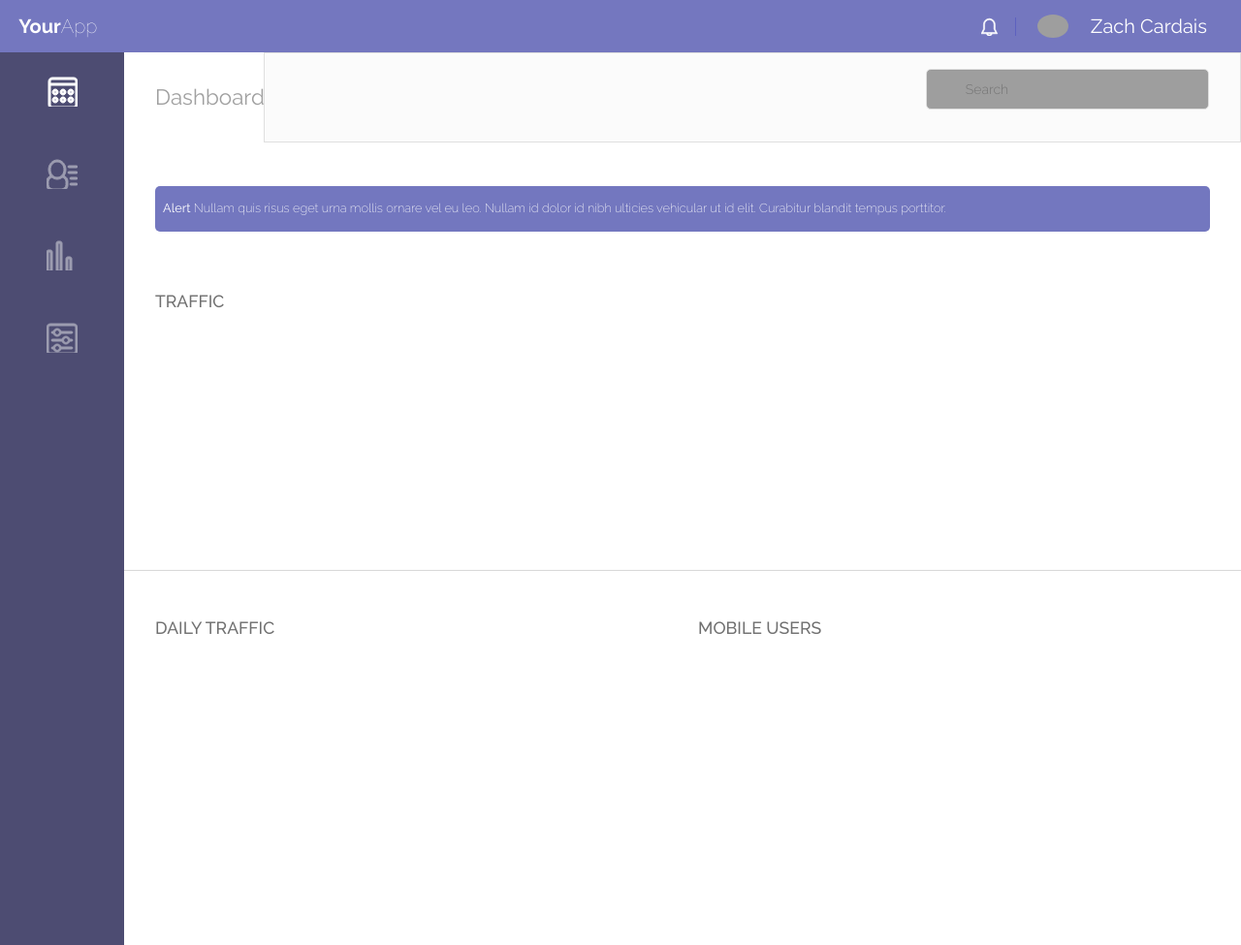
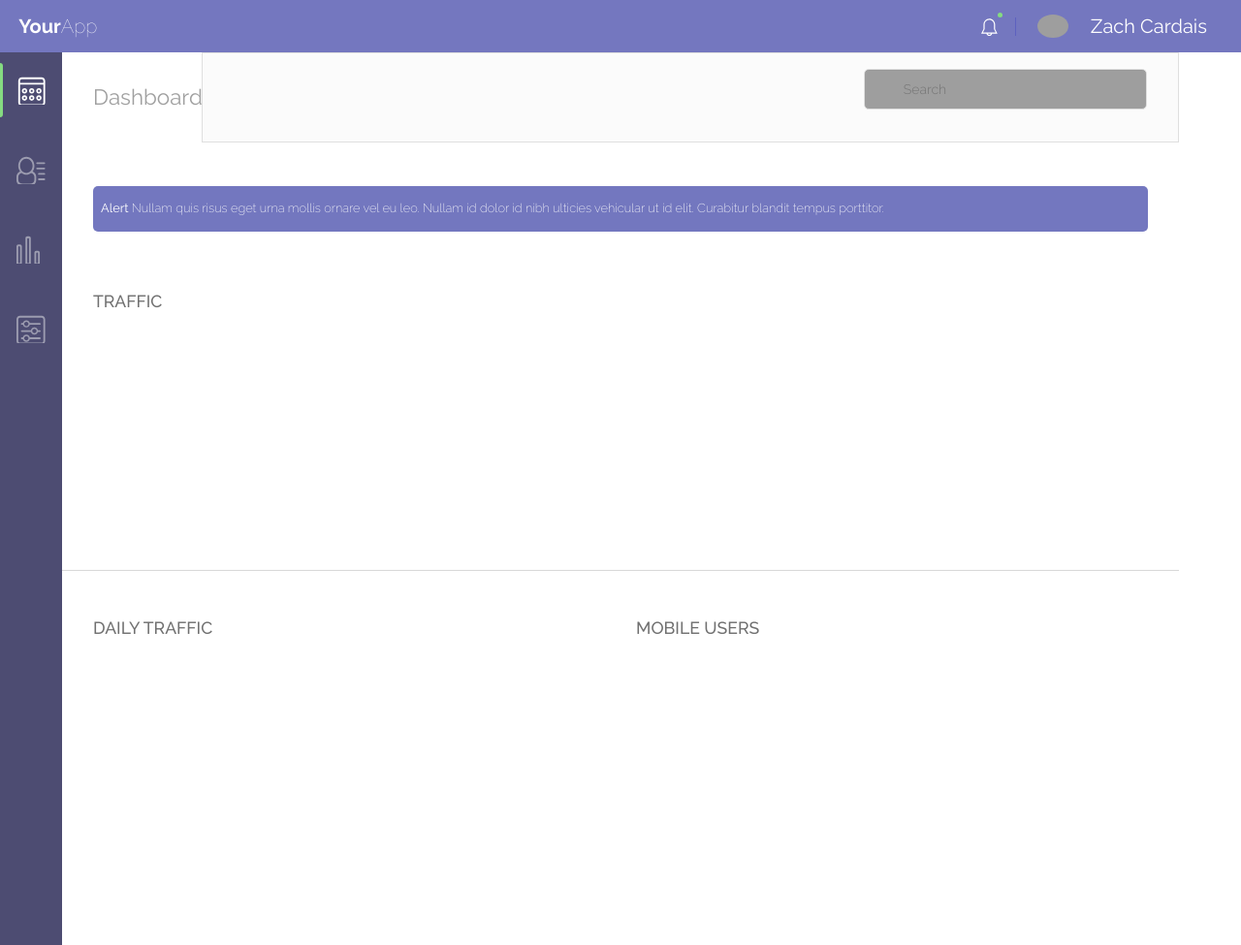
Before and after one commit to zcardais/P9_web_app_dashboard, a plain HTML site: page index.html in a window 1280 px wide. Shown: the top 975 px of the page at 97% size. Drawn offline with nearby package versions, Linux system fonts and the light colour scheme; grey boxes are pictures that could not be loaded.

Commit message:
Added the green notification to the bell icon and the dashboard icon in the top and side menubars, respectively.

```diff
--- a/css/styles.css
+++ b/css/styles.css
@@ -37,7 +37,7 @@ a {
 }
 
 .menuwrap {
-    width: 10%;
+    width: 5%;
     background-color: #4d4c72;
     min-height: 2.75rem;
     display: flex;
@@ -82,9 +82,26 @@ a {
 .icon-bell {
     height: 1.2rem;
     fill: #fff;
-    stroke: #fff;
     padding-right: 1rem;
     border-right: 1px solid #5d61bf;
+}
+
+.icon-bell:hover {
+    stroke: #fff;
+}
+
+#notification {
+    position: relative;
+}
+
+#dotNotification {
+    width: 5px;
+    height: 5px;
+    background-color: #85db81;
+    position: absolute;
+    bottom: 22px;
+    left: 20px;
+    border-radius: 50%;
 }
 
 .profile {
@@ -96,9 +113,8 @@ a {
 /* VERTICAL MENUBAR */
 
 .icon {
-    height: 2rem;
+    height: 1.85rem;
     fill: #9c9cb0;
-    stroke: #9c9cb0;
 }
 
 .icon:hover {
@@ -108,7 +124,26 @@ a {
 
 .active {
     fill: #fff;
+}
+
+.active:hover {
+    fill: #fff;
     stroke: #fff;
+}
+
+#top {
+    position: relative;
+}
+
+#barNotification {
+    position: absolute;
+    top: 65px;
+    left: 0px;
+    border-top-right-radius: 5px;
+    border-bottom-right-radius: 5px;
+    height: 3.5rem;
+    width: .2rem;
+    background: #85db81;
 }
 
 
--- a/index.html
+++ b/index.html
@@ -19,7 +19,7 @@
         <a class="ListItem" href="#">
             <img class="profile" src="https://media.licdn.com/mpr/mpr/shrink_100_100/p/6/005/07a/31c/33bf387.jpg" alt="Zach Cardais profile" />
         </a>
-        <a class="ListItem" href="#">
+        <a class="ListItem" id="notification" href="#">
           <svg class="icon-bell" version="1.1" id="Layer_0" xmlns="http://www.w3.org/2000/svg" xmlns:xlink="http://www.w3.org/1999/xlink" x="0px" y="0px" viewbox="0 0 32 32" style="enable-background:new 0 0 32 32;" xml:space="preserve">
             <g id="_x36__6_">
               <g>
@@ -28,6 +28,7 @@
               </g>
             </g>
           </svg>
+          <span id="dotNotification"></span>
         </a>
         <a class="LastItem" href="#">
             <strong>Your</strong><span style="font-weight: 100">App</span>
@@ -38,6 +39,7 @@
       <div class="wrapper">
         <aside class="menuwrap">
           <a href="#top" class="ListItem">
+            <span id="barNotification"></span>
             <svg class="active icon icon-dashboard" version="1.1" id="Line_2" xmlns="http://www.w3.org/2000/svg" xmlns:xlink="http://www.w3.org/1999/xlink" x="0px" y="0px" viewbox="0 0 32 32" style="enable-background:new 0 0 32 32;" xml:space="preserve">
               <g id="_x31_0_20_">
                 <g>
```
